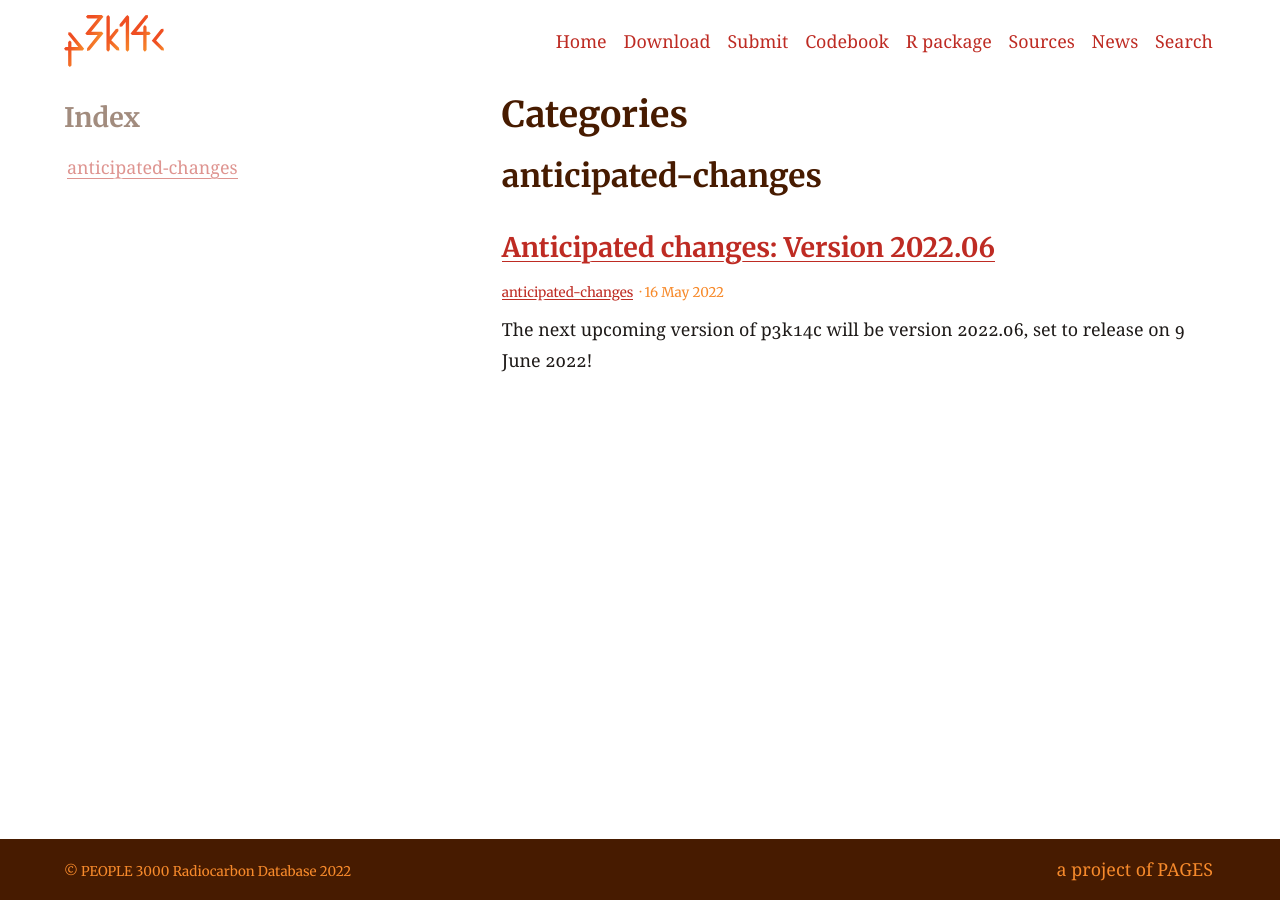
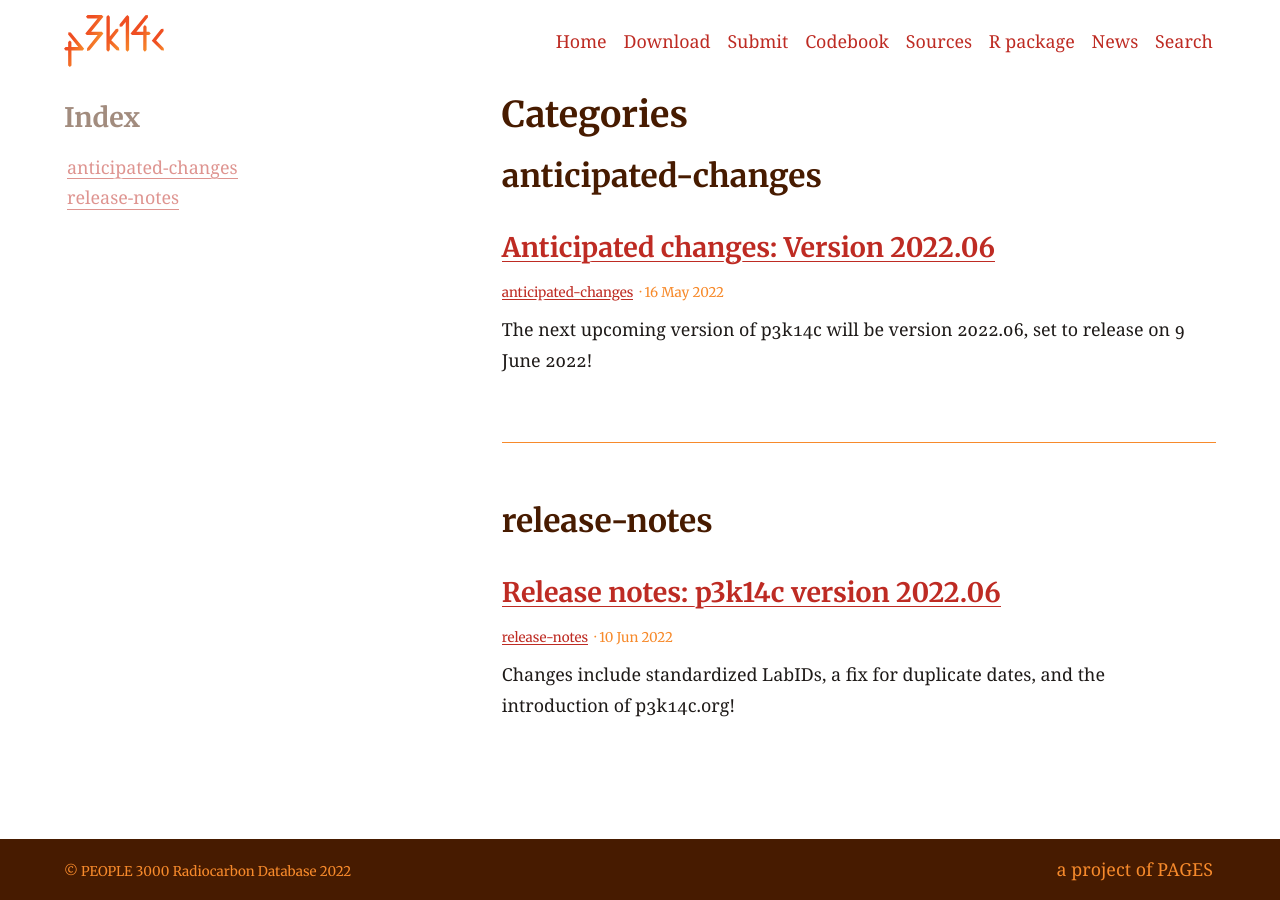
Before and after one commit to people3k/people3k.github.io, a Jekyll site: the page built from categories.md, in a window 1280 px wide. Built offline with Jekyll 4.4.1, drawn with Linux system fonts in a browser that asks for light colours.

Commit message:
Release version 2022.06!

```diff
--- a/_config.yml
+++ b/_config.yml
@@ -123,10 +123,10 @@
   url: /submit/
 - title: Codebook
   url: /codebook/
+- title: Sources
+  url: /sources/
 - title: R package
   url: /rpackage/
-- title: Sources
-  url: /sources/
 - title: News
   url: /news/
 - title: Search
--- /dev/null
+++ b/_posts/2022-06-10-release-notes.md
@@ -0,0 +1,19 @@
+---
+title: "Release notes: p3k14c version 2022.06"
+categories:
+- release-notes
+feature_image: "/assets/neakpointemple.jpg"
+excerpt: "Changes include standardized LabIDs, a fix for duplicate dates, and the introduction of p3k14c.org!"
+---
+
+Announcing the first official update release of p3k14c: Version 2022.06!
+[Download the data here](/download/), or access it via [the offical R package](https://github.com/people3k/p3k14c).
+
+# Bugfixes
+
+* All LabIDs are now standardized to ABC-1234 format prior to the cleaning procedure. This fixed an issue causing duplicate dates when a given date appeared multiple times with slight capitalization and separator variations in its LabID (e.g. MC-555, Mc555, Mc-555)
+* 36 dates with malformed LabIDs placing the numerals before the letters, primarily from the ManningTimpson2014 dataset, have been temporarily removed while we investigate finding their true lab identifiers.
+
+# Additions
+
+* Introduced [p3k14c.org](p3k14c.org) as a hub to download, submit new data to, see reference info, and get the latest news for p3k14c!
--- /dev/null
+++ b/data/p3k14c_starting-header.csv
@@ -0,0 +1 @@
+LabID,Age,Error,Material,Taxa,d13C,Method,Long,Lat,LocAccuracy,Period,SiteID,SiteName,Country,Province,Continent,Source,Reference
--- a/download.md
+++ b/download.md
@@ -6,7 +6,7 @@
 ---
 
 <div style="text-align:center;">
-{% include button.html text="Download version 2022.01 (latest)"
+{% include button.html text="Download version 2022.06 (latest)"
 link="/data/p3k14c_2022.01.csv" color="#EF4E22" %} <br />
 <a href="#version-downloads" style="font-size: 11pt; text-decoration: underline;">
     Download an older version
@@ -30,9 +30,10 @@
 
 # Version downloads
 
-| **Version** | **Release date** |
-|-------------|--------------|
-| [p3k14c 2022.01](/data/p3k14c_2022.01.csv) | 27 January 2022 (latest) |
+| **Version** | **Date** | **Notes** |
+|-------------|----------|-------------------|
+| [p3k14c 2022.06](/data/p3k14c_2022.06.csv) | 10 June 2022 (latest) | [Release notes](/release-notes/2022/06/10/release-notes/) |
+| [p3k14c 2022.01](/data/p3k14c_2022.01.csv) | 27 January 2022 | Initial version |
 
 <br />
 
```
Also changed, not shown: _posts/2022-05-16-anticipated-changes.md (renamed from _posts/2022-05-16-planned-updates.md), 2 other files.
